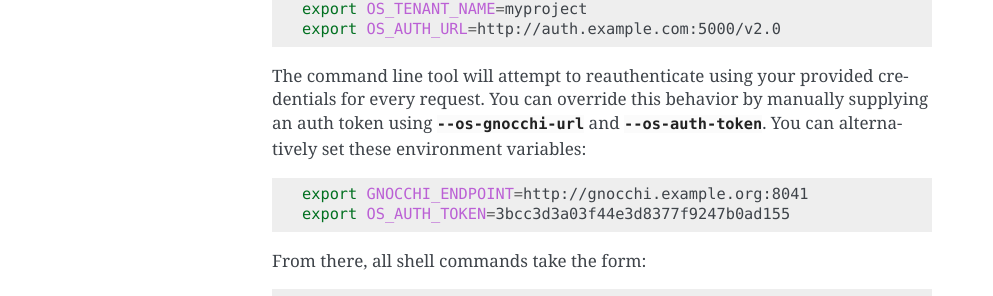
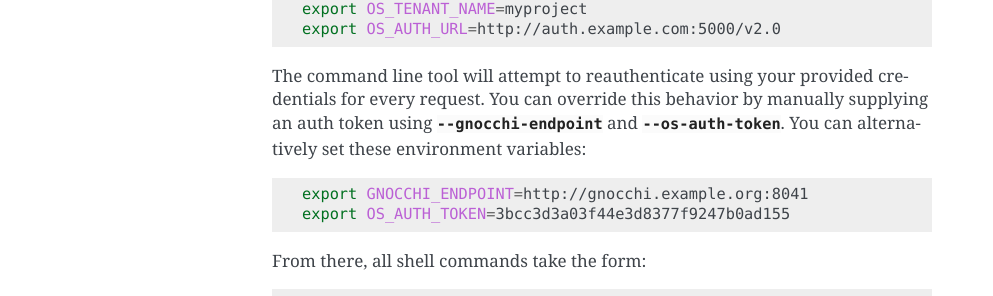
Before and after one commit to openstack-archive/python-gnocchiclient, a Sphinx documentation site: the page built from doc/source/shell.rst, in a window 1280 px wide. Shown: the part 599-895 px from the top of the page, without its empty margins (148-1141 px from the left). Built offline with Sphinx 7.4.7, drawn with Linux system fonts in a browser that asks for light colours.

Commit message:
doc: Fixing a shell parameter

```diff
--- a/doc/source/shell.rst
+++ b/doc/source/shell.rst
@@ -37,7 +37,7 @@ For example, in Bash you would use::
 
 The command line tool will attempt to reauthenticate using your provided credentials
 for every request. You can override this behavior by manually supplying an auth
-token using :option:`--os-gnocchi-url` and :option:`--os-auth-token`. You can alternatively
+token using :option:`--gnocchi-endpoint` and :option:`--os-auth-token`. You can alternatively
 set these environment variables::
 
     export GNOCCHI_ENDPOINT=http://gnocchi.example.org:8041
```
